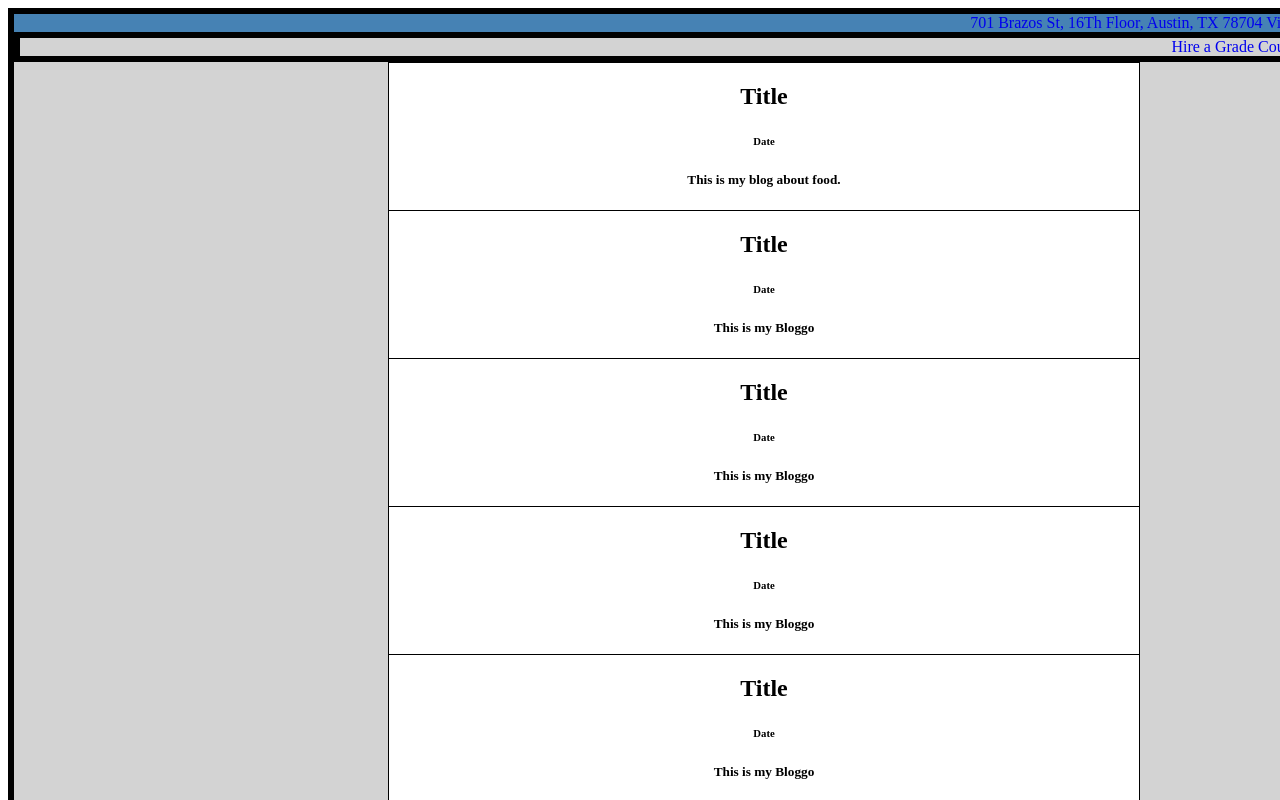
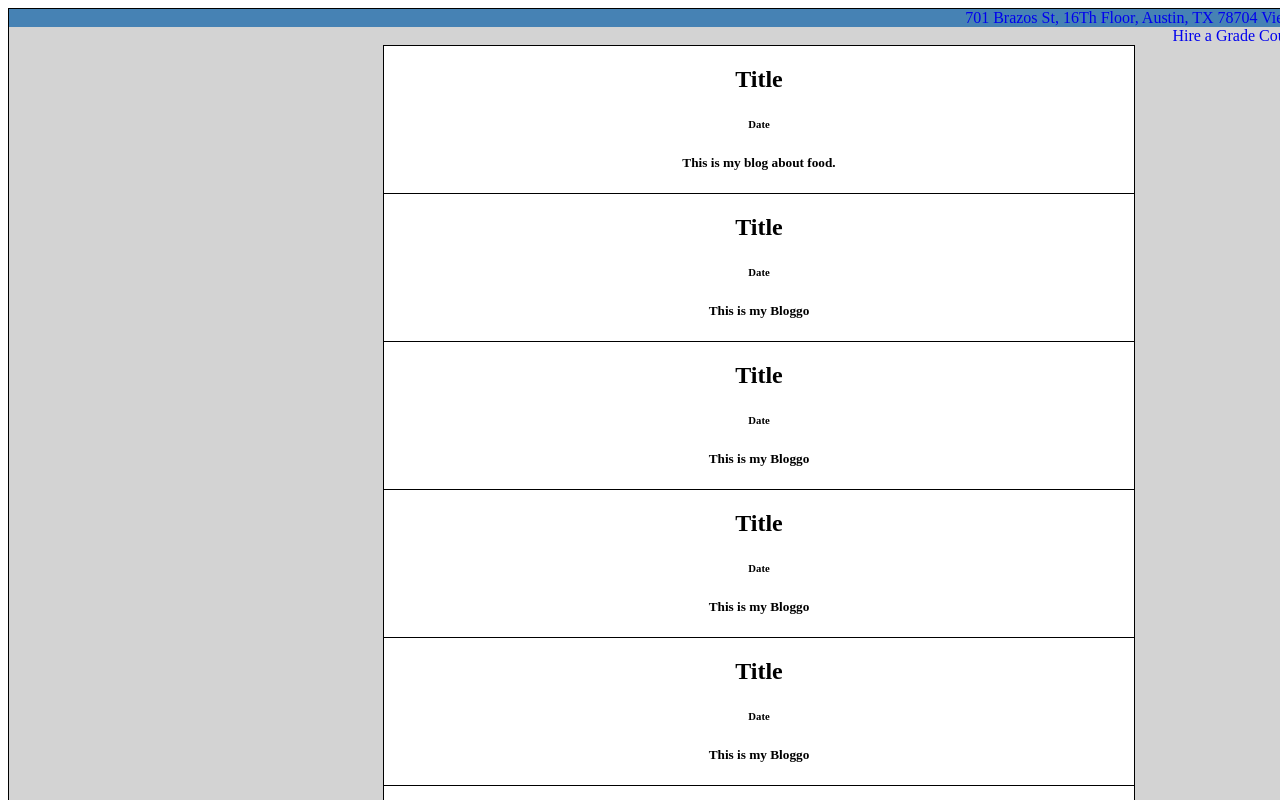
Before and after one commit to Christrevino22/ACA_web101_Christopher_Trevino, a plain HTML site: page src/blog/blog.html in a window 1280 px wide. Shown: the top 800 px of the page. Drawn offline with Linux system fonts and the light colour scheme.

Commit message:
changes added again

```diff
--- a/src/blog/blog.html
+++ b/src/blog/blog.html
@@ -18,7 +18,7 @@
       </div>
       </header>
       <nav>
-        <div class="nav-bar">
+        <div class="navbar-link">
         <a href="#">Hire a Grade</a>
         <a href="#">Courses</a>
         <a href="#">FAQ</a>
--- a/src/blog/blogStyle.css
+++ b/src/blog/blogStyle.css
@@ -1,5 +1,5 @@
 .main-container {
-  border: 6px solid black;
+  border: 1px solid black;
   height:  3100px;
   width: 1500px;
   text-align: right;
@@ -37,10 +37,10 @@ a {
 
 }
   .nav-bar {
-    border: 6px solid black;
+    border: 1px solid black;
     background-color: lightgrey;
     text-align: right;
-    color: grey;
+
 
 
   }
@@ -49,3 +49,10 @@ a {
 
 
   }
+
+  nav {
+    color: white;
+    text-decoration: none;
+
+
+  }
```
